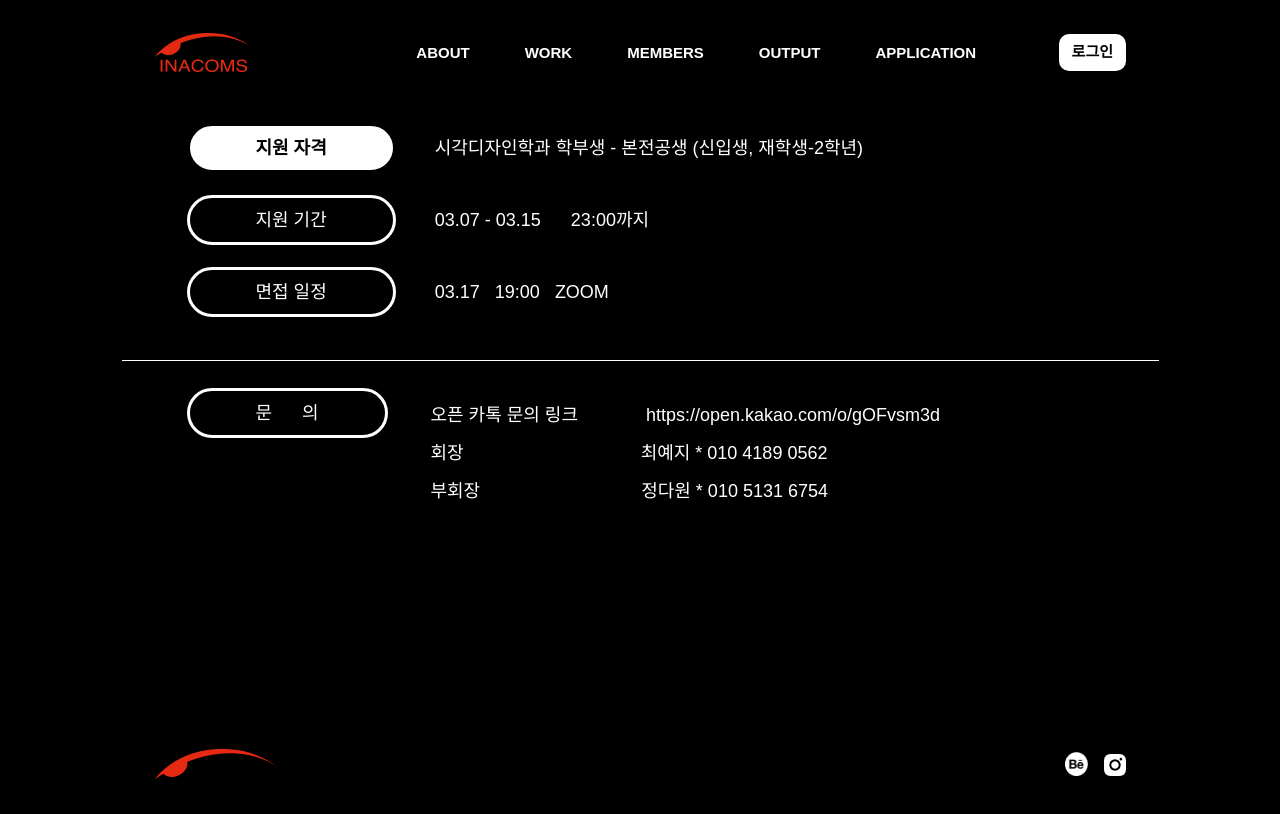
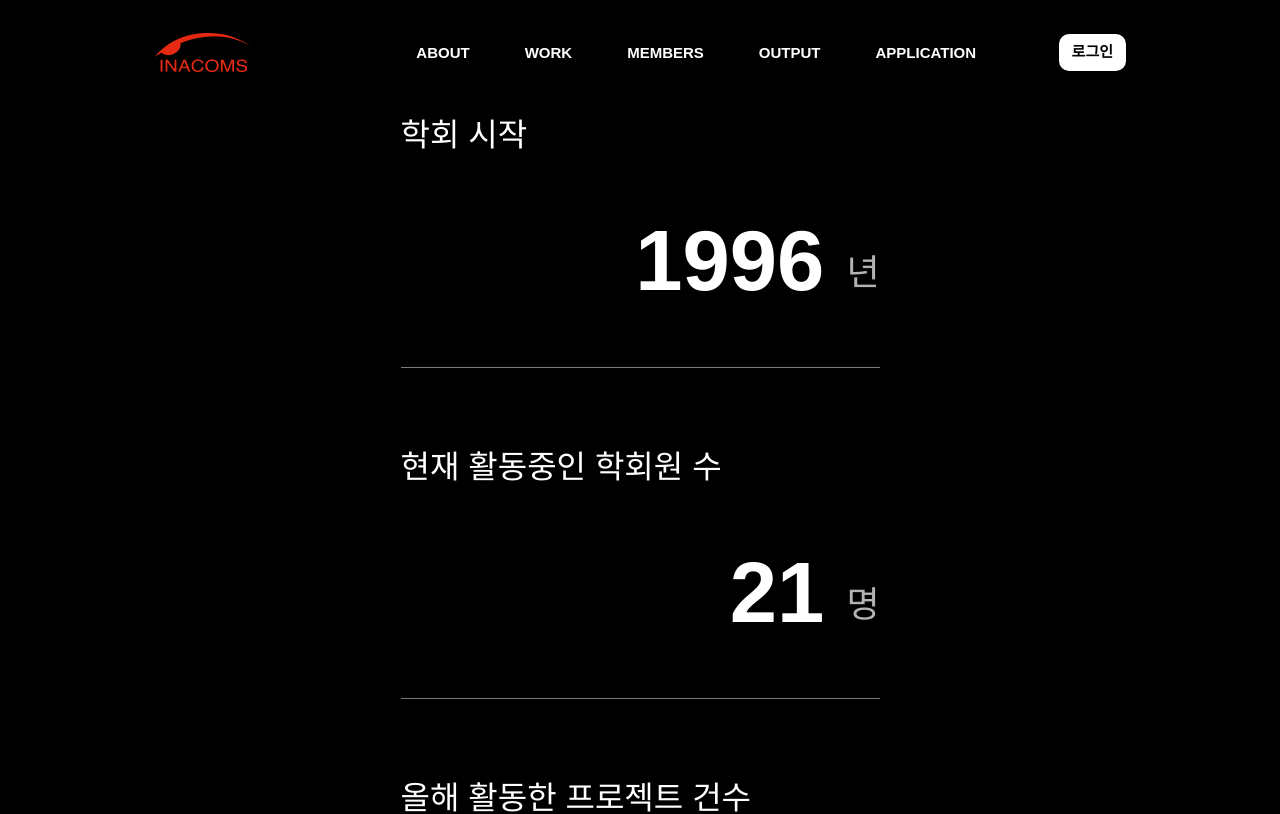
Before and after one commit to Network-Leader/Inacoms-FE, a Next.js app: page / in a window 1280 px wide. Shown: the top 814 px of the page. Built offline with nearby package versions, Linux system fonts and the light colour scheme; a web font is replaced by a local one.

Commit message:
메인페이지-상태섹션 완성

```diff
--- /dev/null
+++ b/src/components/main/status/index.tsx
@@ -0,0 +1,83 @@
+import styled from "@emotion/styled";
+
+const StatusSection = styled.section`
+  background-color: ${(props) => props.theme.color.black};
+  .inner {
+    width: 479px;
+    margin: 0 auto;
+
+    display: flex;
+    flex-direction: column;
+    gap: 69px;
+    .content {
+      display: flex;
+      align-items: center;
+      .none {
+        flex-grow: 1;
+      }
+    }
+    .start,
+    .member,
+    .project {
+      border-bottom: 1px solid;
+      border-color: ${(props) => props.theme.color.gray_7B};
+      position: relative;
+    }
+    p {
+      color: ${(props) => props.theme.color.white};
+      font-size: 32px;
+      line-height: 61.18px;
+      font-weight: 500;
+      margin-bottom: 14px;
+    }
+    .emphasize {
+      color: ${(props) => props.theme.color.white};
+      font-size: 85px;
+      font-weight: bold;
+      line-height: 162.52px;
+      margin-right: 22px;
+      margin-bottom: 24px;
+    }
+    .normal {
+      color: ${(props) => props.theme.color.gray_B3};
+      font-size: 36px;
+      font-weight: 500;
+      line-height: 68.83px;
+    }
+  }
+`;
+
+const Status = () => {
+  return (
+    <StatusSection>
+      <div className="inner">
+        <div className="start">
+          <p>학회 시작</p>
+          <div className="content">
+            <div className="none"></div>
+            <span className="emphasize">1996</span>
+            <span className="normal">년</span>
+          </div>
+        </div>
+        <div className="member">
+          <p>현재 활동중인 학회원 수</p>
+          <div className="content">
+            <div className="none"></div>
+            <span className="emphasize">21</span>
+            <span className="normal">명</span>
+          </div>
+        </div>
+        <div className="project">
+          <p>올해 활동한 프로젝트 건수</p>
+          <div className="content">
+            <div className="none"></div>
+            <span className="emphasize">13</span>
+            <span className="normal">건</span>
+          </div>
+        </div>
+      </div>
+    </StatusSection>
+  );
+};
+
+export default Status;
--- a/src/pages/index.tsx
+++ b/src/pages/index.tsx
@@ -1,8 +1,10 @@
 import Apply from "../components/main/apply";
+import Status from "../components/main/status";
 
 const Home = () => {
   return (
     <>
+      <Status />
       <Apply />
     </>
   );
```
